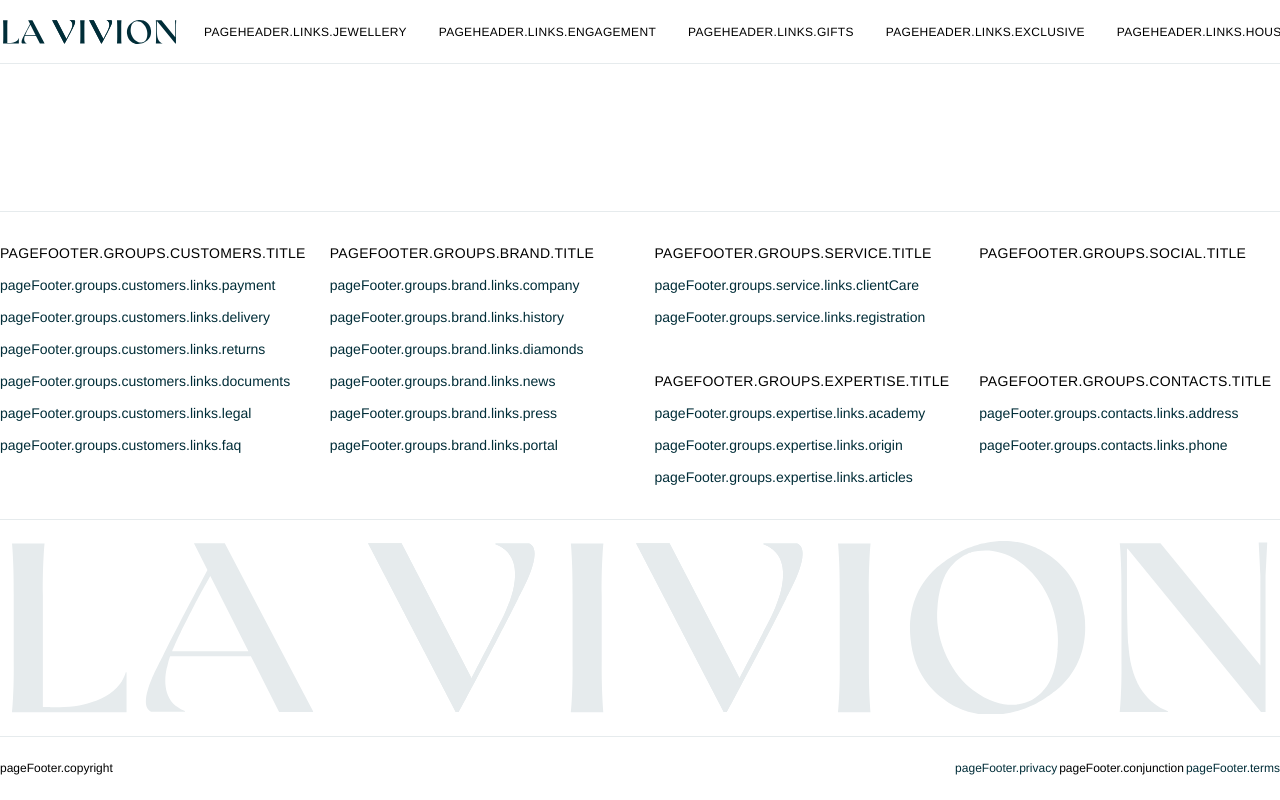
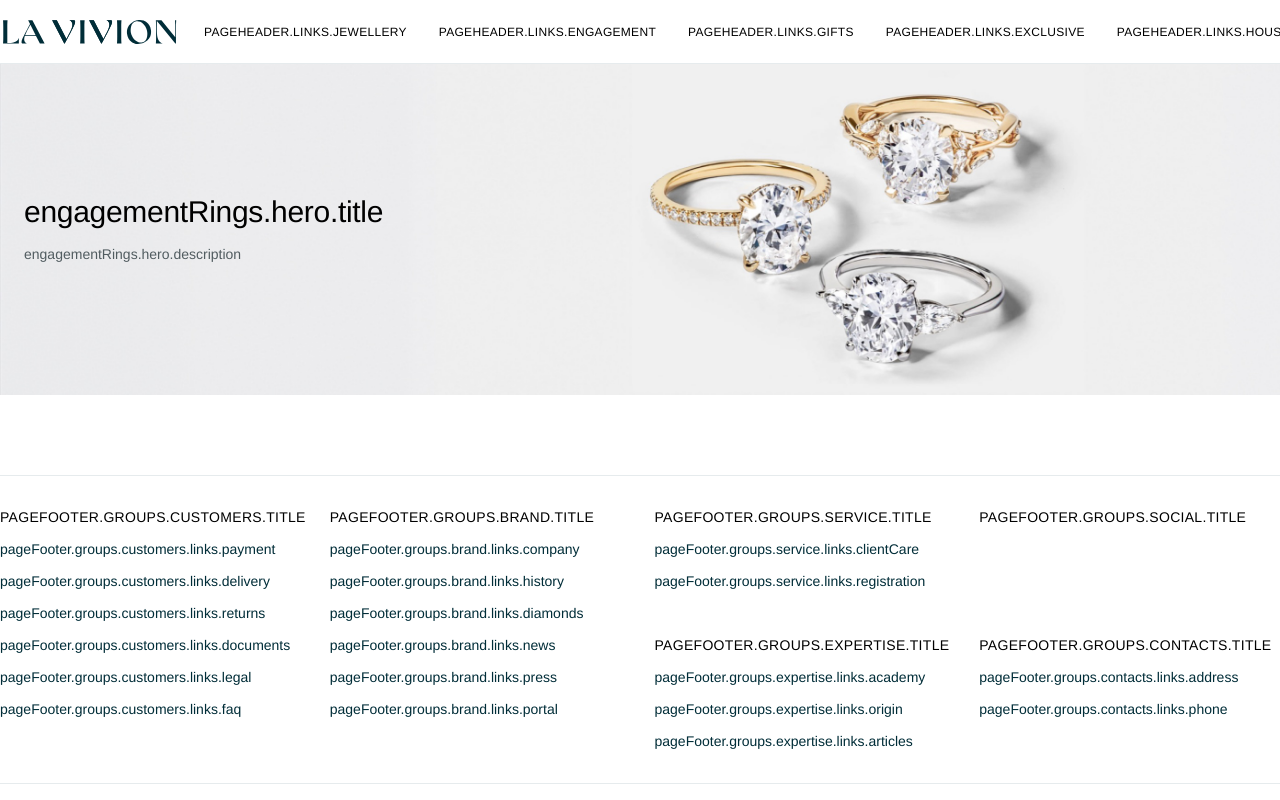
Before and after one commit to imrd-works/lavivion, a Nuxt app: page / in a window 1280 px wide. Shown: the top 800 px of the page. Built offline with nearby package versions, Linux system fonts and the light colour scheme; no server answers; a web font is replaced by a local one.

Commit message:
feat: add showcase hero widget

```diff
--- a/src/pages/engagement-rings/config/locales/ru.json
+++ b/src/pages/engagement-rings/config/locales/ru.json
@@ -2,5 +2,9 @@
   "seo": {
     "title": "Помолвочные кольца с бриллиантами — LA VIVION",
     "description": "Помолвочные кольца с бриллиантами LA VIVION: классические, с бриллиантовой дорожкой, с тремя камнями и с ободком halo. Подборки по бюджету и консультация эксперта."
+  },
+  "hero": {
+    "title": "Помолвочные кольца с бриллиантами",
+    "description": "Мы создаём помолвочные кольца с бриллиантами, достойные вашей истории любви. Каждое кольцо выполнено с непревзойдённым мастерством в соответствии с нашими строгими стандартами."
   }
 }
--- a/src/pages/engagement-rings/ui/EngagementRingsPage.vue
+++ b/src/pages/engagement-rings/ui/EngagementRingsPage.vue
@@ -1,11 +1,24 @@
 <script setup lang="ts">
+import { useI18n } from "vue-i18n";
+import { Container } from "@/shared/ui";
+import { ShowcaseHero } from "@/widgets/showcase-hero";
 import { usePageSeo } from "../lib/usePageSeo";
 
 usePageSeo();
+
+const { t } = useI18n();
 </script>
 
 <template>
-  <div class="engagement-rings-page" />
+  <div class="engagement-rings-page">
+    <Container>
+      <ShowcaseHero
+        :title="t('engagementRings.hero.title')"
+        :description="t('engagementRings.hero.description')"
+        image="/images/hero/engagement-rings.jpg"
+      />
+    </Container>
+  </div>
 </template>
 
 <style lang="scss" scoped>
--- /dev/null
+++ b/src/widgets/showcase-hero/index.ts
@@ -0,0 +1 @@
+export { default as ShowcaseHero } from "./ui/ShowcaseHero.vue";
--- /dev/null
+++ b/src/widgets/showcase-hero/ui/ShowcaseHero.vue
@@ -0,0 +1,65 @@
+<script setup lang="ts">
+defineProps<{
+  title: string;
+  description: string;
+  image: string;
+}>();
+</script>
+
+<template>
+  <section class="showcase-hero">
+    <img class="showcase-hero__image" :src="image" alt="" />
+    <div class="showcase-hero__content">
+      <h1 class="showcase-hero__title">{{ title }}</h1>
+      <p class="showcase-hero__description">{{ description }}</p>
+    </div>
+  </section>
+</template>
+
+<style lang="scss" scoped>
+/** @define showcase-hero */
+@use "shared/assets/styles/mixins" as *;
+
+.showcase-hero {
+  position: relative;
+  aspect-ratio: 1392 / 360;
+  overflow: hidden;
+
+  &__image {
+    position: absolute;
+    inset: 0;
+    width: 100%;
+    height: 100%;
+    object-fit: cover;
+  }
+
+  &__content {
+    position: absolute;
+    top: 50%;
+    right: 0;
+    left: 0;
+    display: flex;
+    flex-direction: column;
+    gap: var(--spacing-l);
+    align-items: flex-start;
+    padding: var(--spacing-2xl);
+    transform: translateY(-50%);
+  }
+
+  &__title {
+    @include text("heading-xl");
+
+    max-width: 432px;
+    margin: 0;
+    color: var(--color-text-primary);
+  }
+
+  &__description {
+    @include text("body-m");
+
+    max-width: 432px;
+    margin: 0;
+    color: var(--color-text-secondary);
+  }
+}
+</style>
```
